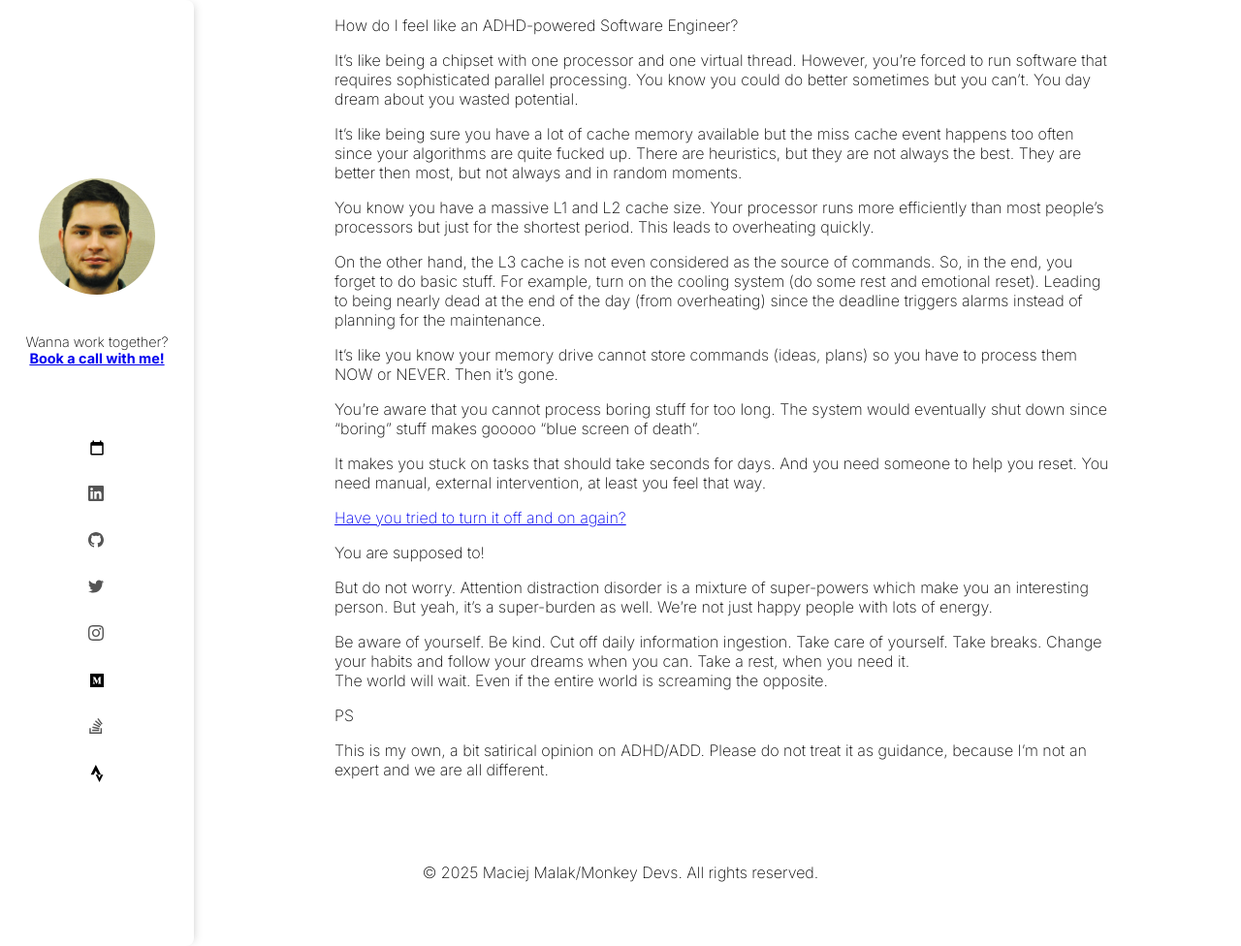
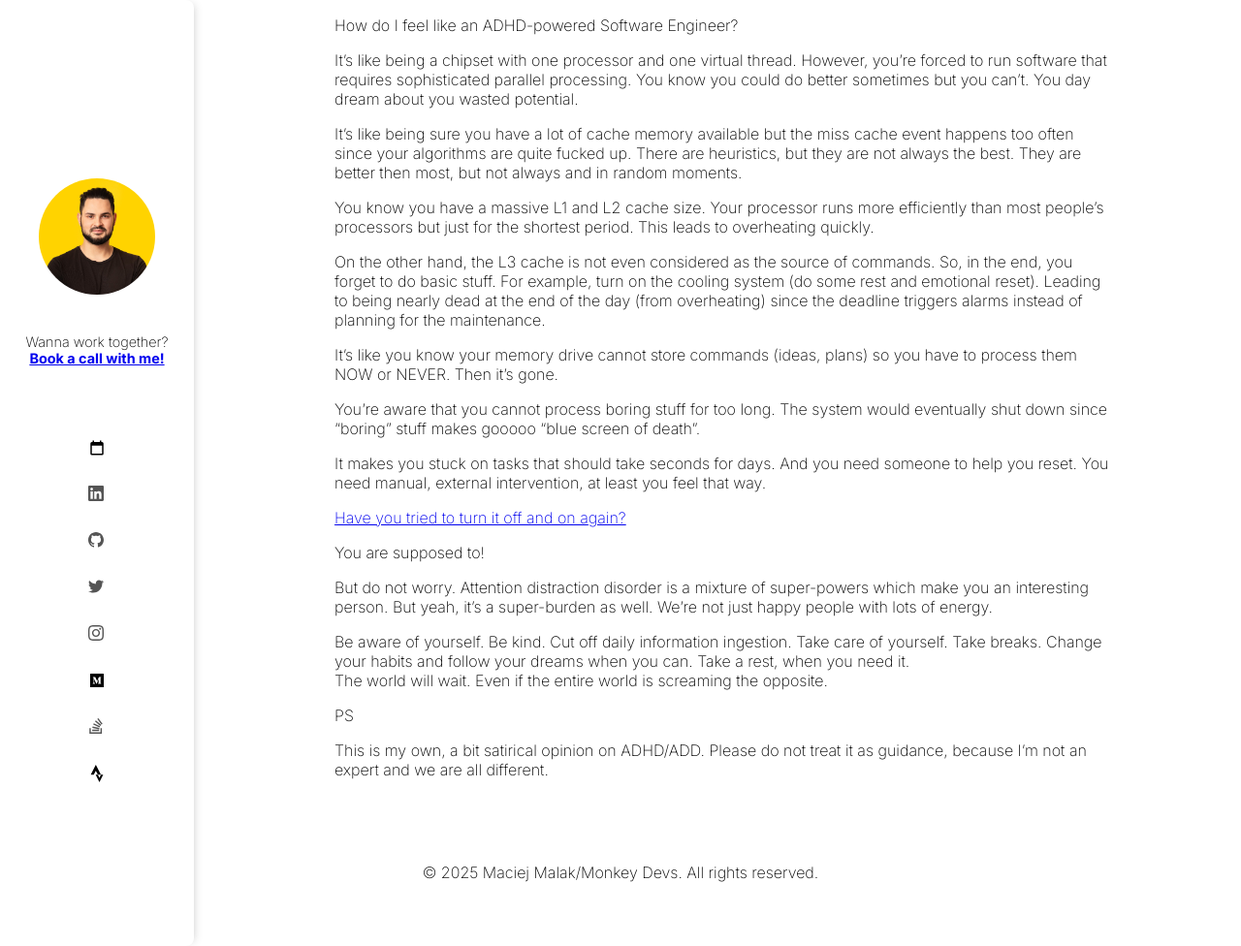
Before and after one commit to xavarius/the-blog, a Jekyll site: the page built from _posts/2025-01-14-how-do-i-feel-like-an-adhd-powered-software-engineer.md, in a window 1280 px wide and 976 px high. Shown: the whole window at 97% size. Built offline with Jekyll 4.4.1, drawn with Linux system fonts in a browser that asks for light colours.

Commit message:
Updates profile pic

```diff
--- a/_layouts/default.html
+++ b/_layouts/default.html
@@ -18,7 +18,7 @@
     <aside class="social-sidebar">
       <div class="sidebar-content-wrapper">
         <div id="profileImageContainer" class="profile-image-wrapper">
-          <img src="{{ '/assets/profile.png' | relative_url }}" alt="Profile Picture" class="profile-pic main-profile-pic">
+          <img src="{{ '/assets/profile.jpeg' | relative_url }}" alt="Profile Picture" class="profile-pic main-profile-pic">
           <img src="{{ '/assets/monkey-devs.png' | relative_url }}" alt="Alternate Profile Picture" class="profile-pic alt-profile-pic">
         </div>
         <div class="cta-booking">
```
Also changed, not shown: assets/profile.jpeg (added), assets/profile.png (deleted).
